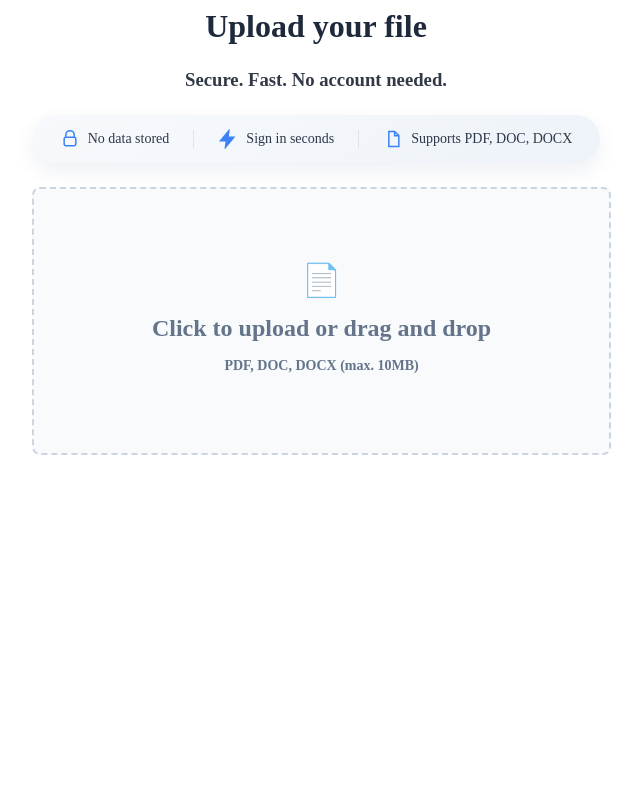
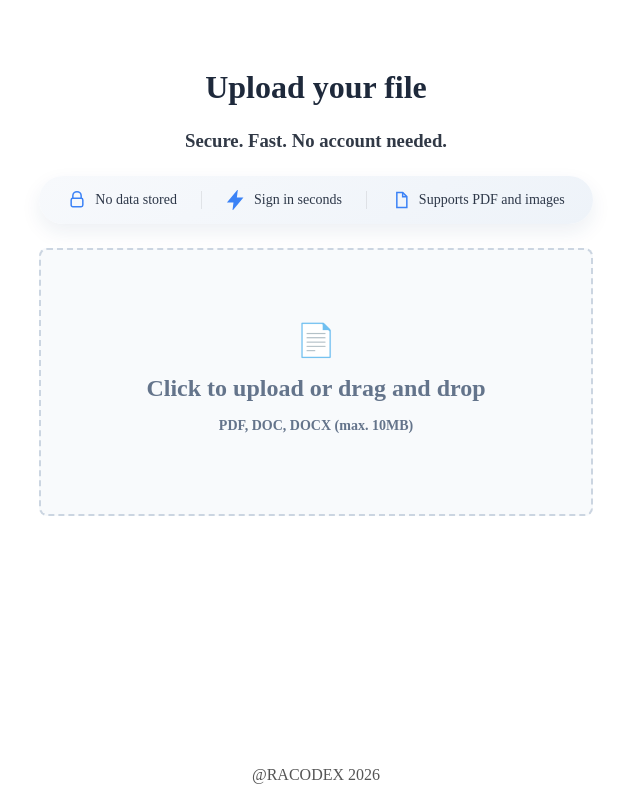
Before and after one commit to racodexx/document-sign, a React (Vite) app: page / in a window 1280 px wide. Shown: the whole page, without its empty margins (324-966 px from the left). Built offline with nearby package versions, Linux system fonts and the light colour scheme.

Commit message:
feat: add styling and layout improvements, integrate TradeMark component, and update file upload support

```diff
--- /dev/null
+++ b/index.css
@@ -0,0 +1,4 @@
+body{
+    margin: unset;
+    user-select: none;
+}
--- a/index.html
+++ b/index.html
@@ -3,6 +3,7 @@
   <head>
     <meta charset="UTF-8" />
     <link rel="icon" type="image/svg+xml" href="/vite.svg" />
+    <link rel="stylesheet" href="./index.css" />
     <meta name="viewport" content="width=device-width, initial-scale=1.0" />
     <title>Document sign</title>
   </head>
--- a/src/App.jsx
+++ b/src/App.jsx
@@ -1,12 +1,14 @@
 import { useState } from "react";
 import styled from "styled-components";
 import { SignatureRegister, DocumentSign, FileUpload } from "./components";
+import TradeMark from "./components/TradeMark";
 
 const StyledApp = styled.div`
   display: flex;
   flex-direction: column;
   align-items: center;
   justify-content: center;
+  padding: 20px 10px;
 `;
 
 const SignSteps = {
@@ -77,7 +79,12 @@ const App = () => {
     }
   };
 
-  return <StyledApp>{render()}</StyledApp>;
+  return (
+    <StyledApp id="main-view">
+      <TradeMark />
+      {render()}
+    </StyledApp>
+  );
 };
 
 export default App;
--- a/src/components/AppBenefits.jsx
+++ b/src/components/AppBenefits.jsx
@@ -97,7 +97,7 @@ const AppBenefits = () => {
             <path d="M14 3v5h5" stroke="currentColor" strokeWidth="1.8" />
           </svg>
         </Icon>
-        <span>Supports PDF, DOC, DOCX</span>
+        <span>Supports PDF and images</span>
       </Benefit>
     </Description>
   );
--- a/src/components/FileUpload.jsx
+++ b/src/components/FileUpload.jsx
@@ -3,8 +3,12 @@ import styled from "styled-components";
 import { InfoBox, Title, Container, Subtitle } from "./base/index";
 import { AppBenefits } from "./index";
 
+const StyledContainter = styled(Container)`
+  height: 70vh;
+  justify-content: center;
+`;
+
 const DropZone = styled.div`
-  width: 90%;
   min-height: 200px;
   border: 2px dashed ${(props) => (props.$isDragging ? "#4f46e5" : "#cbd5e1")};
   border-radius: 8px;
@@ -110,7 +114,7 @@ const FileUpload = ({ onFileSelect }) => {
   };
 
   return (
-    <Container>
+    <StyledContainter>
       <Title>Upload your file</Title>
       <Subtitle>Secure. Fast. No account needed.</Subtitle>
       <AppBenefits />
@@ -136,7 +140,7 @@ const FileUpload = ({ onFileSelect }) => {
         />
       </DropZone>
       {error && <InfoBox type="error">{error}</InfoBox>}
-    </Container>
+    </StyledContainter>
   );
 };
 export default FileUpload;
--- a/src/components/ImageSign.jsx
+++ b/src/components/ImageSign.jsx
@@ -9,8 +9,6 @@ const ViewerContainer = styled.div`
   background-color: #f8fafc;
   padding: 2rem;
   position: relative;
-  overflow: auto;
-  max-height: 70vh;
   display: flex;
   justify-content: center;
 `;
@@ -106,7 +104,6 @@ const ImageSign = ({ file, signature, onReset, onBack }) => {
     posX: 0,
     posY: 0,
   });
-  const [success, setSuccess] = useState(false);
   const imageRef = useRef(null);
   const canvasRef = useRef(null);
 
@@ -260,7 +257,7 @@ const ImageSign = ({ file, signature, onReset, onBack }) => {
         downloadLink.click();
 
         URL.revokeObjectURL(url);
-        setSuccess(true);
+        console.info("Signed image generated and download initiated.");
       }, file.type);
     };
 
@@ -347,13 +344,6 @@ const ImageSign = ({ file, signature, onReset, onBack }) => {
         </Button>
         <Button onClick={handleSaveSignedImage}>Sign & Download</Button>
       </ButtonGroup>
-
-      {success && (
-        <InfoBox type="success">
-          Image signed successfully! The file has been downloaded.
-        </InfoBox>
-      )}
-
       <canvas ref={canvasRef} style={{ display: "none" }} />
     </Container>
   );
--- a/src/components/PdfSign.jsx
+++ b/src/components/PdfSign.jsx
@@ -13,8 +13,6 @@ const ViewerContainer = styled.div`
   background-color: #f8fafc;
   padding: 2rem;
   position: relative;
-  overflow: auto;
-  max-height: 70vh;
   display: flex;
   justify-content: center;
 `;
--- a/src/components/SignatureRegister.jsx
+++ b/src/components/SignatureRegister.jsx
@@ -103,7 +103,7 @@ const SignatureRegister = ({signature, onSignatureSave, onBack }) => {
   const signaturePadRef = useRef(null);
   const [isEmpty, setIsEmpty] = useState(true);
   const [penColor, setPenColor] = useState("#1e40af");
-  const [penWidth, setPenWidth] = useState(2);
+  const [penWidth, setPenWidth] = useState(5);
 
   useEffect(() => {
     const canvas = canvasRef.current;
@@ -194,7 +194,7 @@ const SignatureRegister = ({signature, onSignatureSave, onBack }) => {
   };
 
   return (
-    <Container>
+    <Container id="signature-register">
       <Title>Create Your Signature</Title>
 
       <InfoBox type="info">
@@ -217,8 +217,8 @@ const SignatureRegister = ({signature, onSignatureSave, onBack }) => {
           <ColorPresets>
             <Slider
               type="range"
-              min="0.5"
-              max="5"
+              min="3"
+              max="10"
               step="0.5"
               value={penWidth}
               onChange={handleWidthChange}
--- /dev/null
+++ b/src/components/TradeMark.jsx
@@ -0,0 +1,12 @@
+import styled from "styled-components";
+
+const TradeMarkContainer = styled.div`
+  position: absolute;
+  bottom: 16px;
+  color: #555555;
+`;
+
+const TradeMark = () => {
+  return <TradeMarkContainer>@RACODEX 2026</TradeMarkContainer>;
+};
+export default TradeMark;
--- a/src/components/base/Container.jsx
+++ b/src/components/base/Container.jsx
@@ -4,8 +4,7 @@ const Container = styled.div`
   display: flex;
   flex-direction: column;
   gap: 1.5rem;
-  max-width: 1200px;
-  margin: 0 auto;
+  max-width: 860px;
   text-align: center;
 `;
 export default Container;
--- a/src/components/base/InfoBox.jsx
+++ b/src/components/base/InfoBox.jsx
@@ -28,7 +28,6 @@ const typeStyles = {
 };
 
 const StyledInfoBox = styled.div`
-  width: 100%;
   display: flex;
   align-items: flex-start;
   gap: 0.75rem;
@@ -52,9 +51,7 @@ const IconWrapper = styled.div`
   flex-shrink: 0;
 `;
 
-const Content = styled.div`
-  flex: 1;
-`;
+const Content = styled.div``;
 
 // type can be 'success', 'error', 'warning', 'info'
 const InfoBox = ({ type = 'info', children }) => {
```
